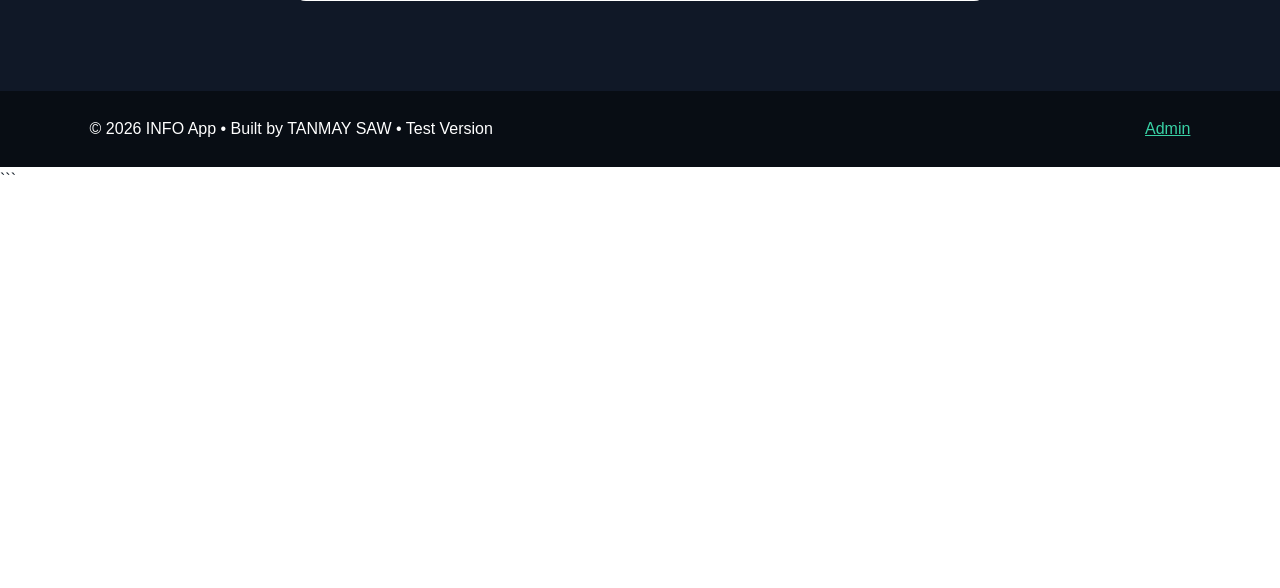
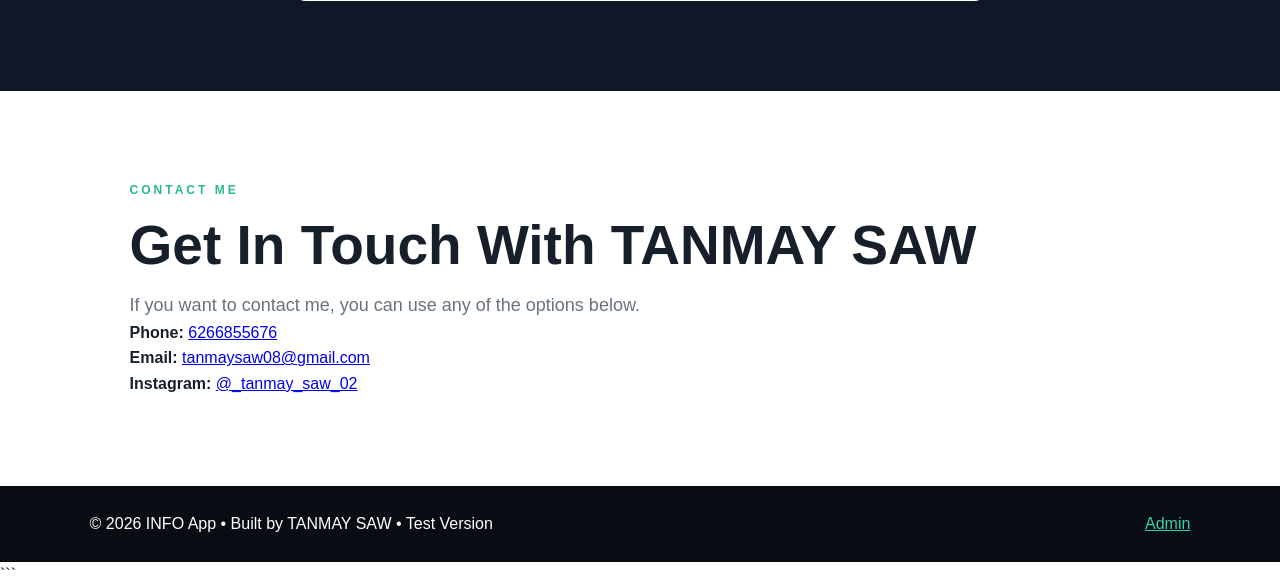
Before and after one commit to tanmaysaw08-alt/my-website, a Flask app: page / in a window 1280 px wide. Shown: the part 2055-2643 px from the top of the page. Before the commit the page ends 2230 px from the top, so only its background shows below. Run offline with Flask 3, Linux system fonts and the light colour scheme.

Commit message:
Update index.html

```diff
--- a/templates/index.html
+++ b/templates/index.html
@@ -5,8 +5,10 @@
     <meta charset="UTF-8">
     <meta name="viewport" content="width=device-width, initial-scale=1.0">
     <title>INFO App</title>
+
     <link rel="stylesheet" href="{{ url_for('static', filename='style.css') }}">
 </head>
+
 <body>
 
 <nav>
@@ -16,15 +18,21 @@
         <a href="#home">Home</a>
         <a href="#about">About</a>
         <a href="#form">Form</a>
+        <a href="#contact">Contact</a>
         <a href="/admin">Admin</a>
     </div>
 </nav>
 
+
 <section id="home" class="hero">
     <div>
+
         <p class="label">WELCOME TO INFO APP</p>
 
-        <h1>Simple.<br><span>Modern. Powerful.</span></h1>
+        <h1>
+            Simple.<br>
+            <span>Modern. Powerful.</span>
+        </h1>
 
         <p class="hero-text">
             INFO App is a simple digital platform where visitors can
@@ -32,10 +40,13 @@
         </p>
 
         <a class="button" href="#form">Get Started</a>
+
     </div>
 </section>
 
+
 <section id="about" class="section">
+
     <p class="label">ABOUT INFO APP</p>
 
     <h2>Built by TANMAY SAW</h2>
@@ -54,9 +65,12 @@
     <p class="description">
         Built using HTML, CSS, JavaScript and Python Flask.
     </p>
+
 </section>
 
+
 <section id="form" class="form-section">
+
     <div class="form-box">
 
         <p class="label">CONTACT FORM</p>
@@ -66,6 +80,7 @@
         <form action="/submit" method="POST">
 
             <label>Name *</label>
+
             <input
                 type="text"
                 name="name"
@@ -73,7 +88,9 @@
                 required
             >
 
+
             <label>Phone *</label>
+
             <input
                 type="tel"
                 name="phone"
@@ -81,32 +98,92 @@
                 required
             >
 
+
             <label>Email</label>
+
             <input
                 type="email"
                 name="email"
                 placeholder="Enter your email"
             >
 
+
             <label>Message</label>
+
             <textarea
                 name="message"
                 placeholder="Write your message"
             ></textarea>
+
 
             <button type="submit">
                 Submit Information
             </button>
 
         </form>
+
     </div>
+
 </section>
 
+
+<section id="contact" class="section">
+
+    <p class="label">CONTACT ME</p>
+
+    <h2>Get In Touch With TANMAY SAW</h2>
+
+    <p class="description">
+        If you want to contact me, you can use any of the options below.
+    </p>
+
+
+    <div class="contact-info">
+
+        <p>
+            <strong>Phone:</strong>
+            <a href="tel:6266855676">
+                6266855676
+            </a>
+        </p>
+
+
+        <p>
+            <strong>Email:</strong>
+            <a href="mailto:tanmaysaw08@gmail.com">
+                tanmaysaw08@gmail.com
+            </a>
+        </p>
+
+
+        <p>
+            <strong>Instagram:</strong>
+            <a
+                href="https://www.instagram.com/_tanmay_saw_02/"
+                target="_blank"
+                rel="noopener noreferrer"
+            >
+                @_tanmay_saw_02
+            </a>
+        </p>
+
+    </div>
+
+</section>
+
+
 <footer>
-    <span>© 2026 INFO App • Built by TANMAY SAW • Test Version</span>
 
-    <a href="/admin">Admin</a>
+    <span>
+        © 2026 INFO App • Built by TANMAY SAW • Test Version
+    </span>
+
+    <a href="/admin">
+        Admin
+    </a>
+
 </footer>
+
 
 <script src="{{ url_for('static', filename='script.js') }}"></script>
 
```
